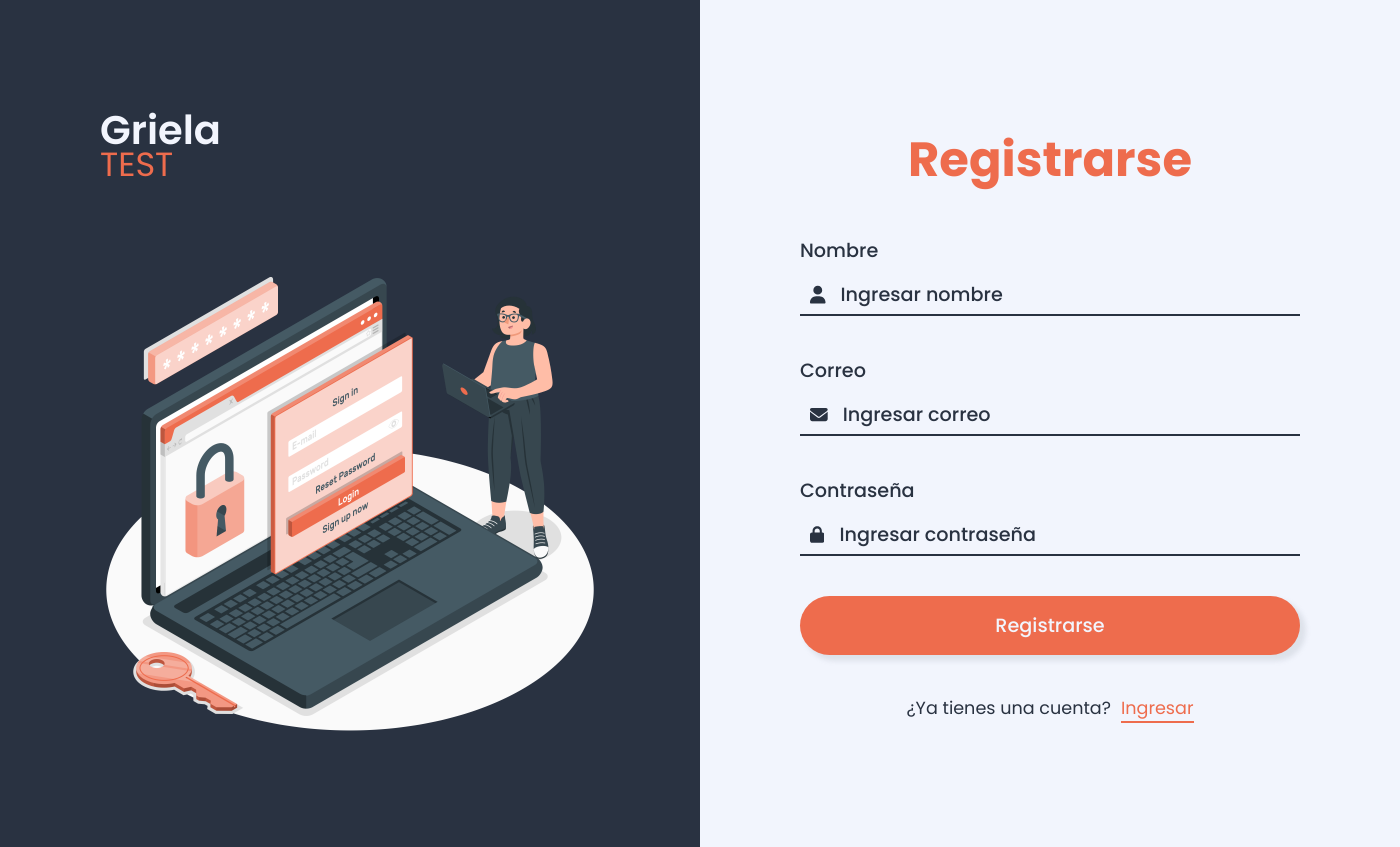
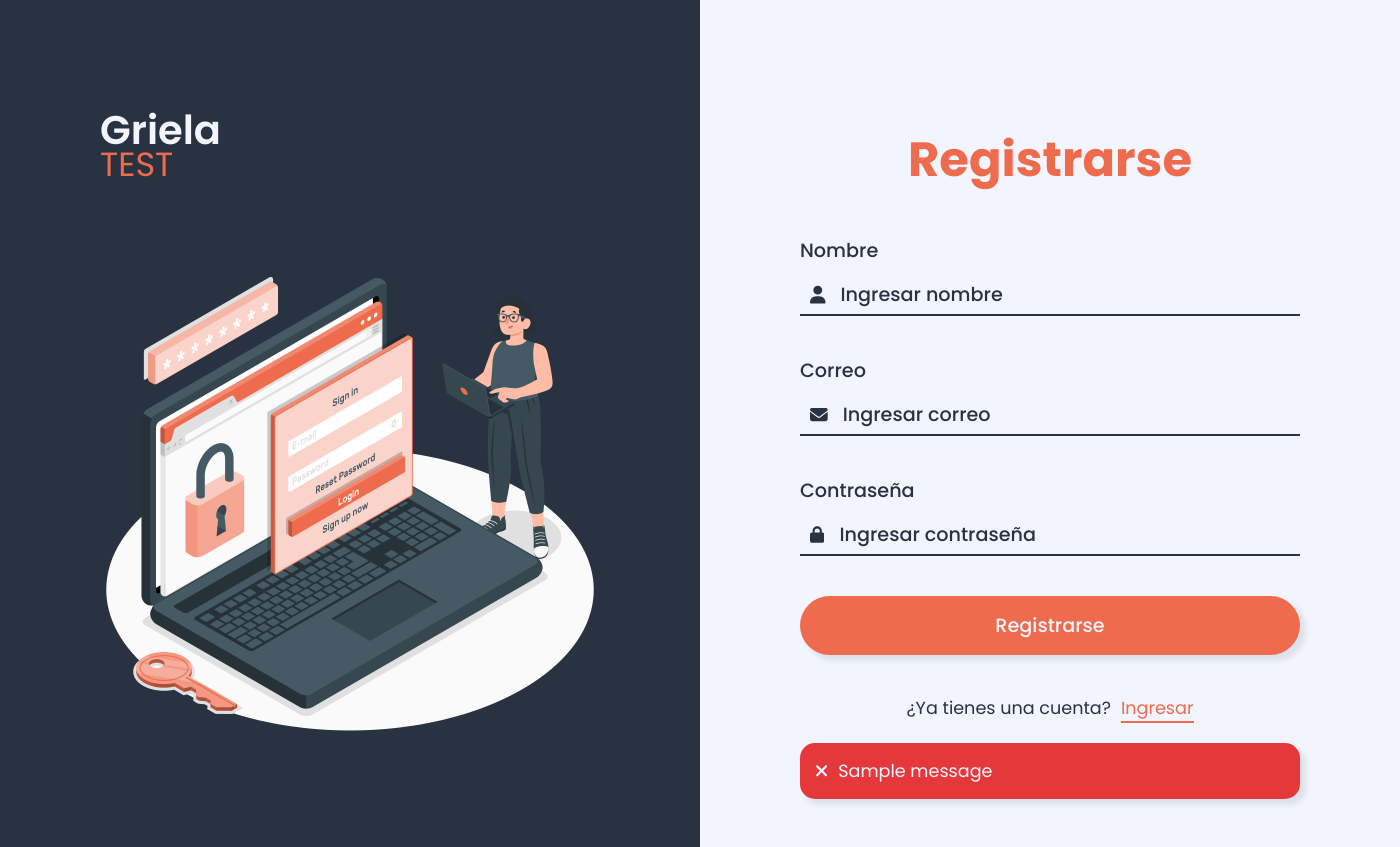
Before and after one commit to QuebinCM/ProyectoPsico, a Flask app: page /Register in a window 1400 px wide. Run offline with Flask 3, Linux system fonts and the light colour scheme; one stand-in notice (Sample message) is shown.

Commit message:
Messages Final

```diff
--- a/src/routes/RegisterRoute.py
+++ b/src/routes/RegisterRoute.py
@@ -1,5 +1,5 @@
 import flask
-from flask import render_template, request, redirect,url_for, session
+from flask import render_template, request, redirect,url_for, session, json, flash
 from config import auth, db
 
 register = flask.Blueprint('register', __name__)
@@ -24,7 +24,15 @@ def Inicio():
             session['usuario'] = user['localId']
 
             return redirect(url_for('dash.Dashboard'))
-        except:
-            print('No se puedo crear cuenta')
+        except Exception as e:
+            error_json = e.args[1]
+            error_details = json.loads(error_json).get('error', {})
+            error_message = error_details.get('message', '')
+            print(error_message)
+
+            if error_message == 'EMAIL_EXISTS':
+                flash('El correo ya se encuentra en uso.')
+            else:
+                flash('Error al registrar la cuenta.')
 
     return render_template('RegisterView.html')
--- a/src/static/css/LogRegStyle.css
+++ b/src/static/css/LogRegStyle.css
@@ -46,20 +46,49 @@ body {
 }
 
 .message-container{
+    opacity: 1;
+    transition: 0.3s;
+
     position: absolute;
     top: calc(100% + 20px);
     right: 0;
     left: 0;
 
+    display: flex;
+    flex-direction: row;
+    align-items: center;
+    gap: 10px;
+
     color: var(--white-color);
     background-color: #e5383b;
-    border-radius: 10px;
+    border-radius: 15px;
     box-shadow: 5px 5px 5px 1px rgba(142, 148, 159, 0.2);
-    padding: 10px;
+    padding: 15px;
 
     & h3{
         font-size: 1.1rem;
         font-weight: 400;
+    }
+
+    & input[type="radio"] {
+        display: none;
+    }
+}
+
+.message-container:has(input[type="radio"]:checked){
+    opacity: 0;
+    pointer-events: none;
+}
+
+.close-message{
+    cursor: pointer;
+
+    display: flex;
+    justify-content: center;
+    align-items: center;
+
+     & svg{
+        fill: var(--white-color);
     }
 }
 
--- a/src/static/css/RegisterStyle.css
+++ b/src/static/css/RegisterStyle.css
@@ -1,4 +1,6 @@
 .register-form-container{
+    position: relative;
+
     display: flex;
     flex-direction: column;
     gap: 40px;
--- a/src/templates/RegisterView.html
+++ b/src/templates/RegisterView.html
@@ -40,6 +40,21 @@
         <p>¿Ya tienes una cuenta?</p>
         <a href="/Login">Ingresar</a>
     </div>
+    {% with messages = get_flashed_messages(with_categories=true) %}
+        {% if messages %}
+        {% for category, message in messages %}
+        <div class="message-container">
+            <div>
+                <input type="radio" name="close-message" id="close-message">
+                <label for="close-message" class="close-message">
+                    <svg xmlns="http://www.w3.org/2000/svg" height="1.1rem" viewBox="0 0 384 512"><path d="M342.6 150.6c12.5-12.5 12.5-32.8 0-45.3s-32.8-12.5-45.3 0L192 210.7 86.6 105.4c-12.5-12.5-32.8-12.5-45.3 0s-12.5 32.8 0 45.3L146.7 256 41.4 361.4c-12.5 12.5-12.5 32.8 0 45.3s32.8 12.5 45.3 0L192 301.3 297.4 406.6c12.5 12.5 32.8 12.5 45.3 0s12.5-32.8 0-45.3L237.3 256 342.6 150.6z"/></svg>
+                </label>
+            </div>
+            <h3>{{ message }}</h3>
+        </div>
+        {% endfor %}
+        {% endif %}
+    {% endwith %}
 </section>
 {% endblock %}
 
```
Also changed, not shown: src/templates/LoginView.html (+8 -2 lines).
